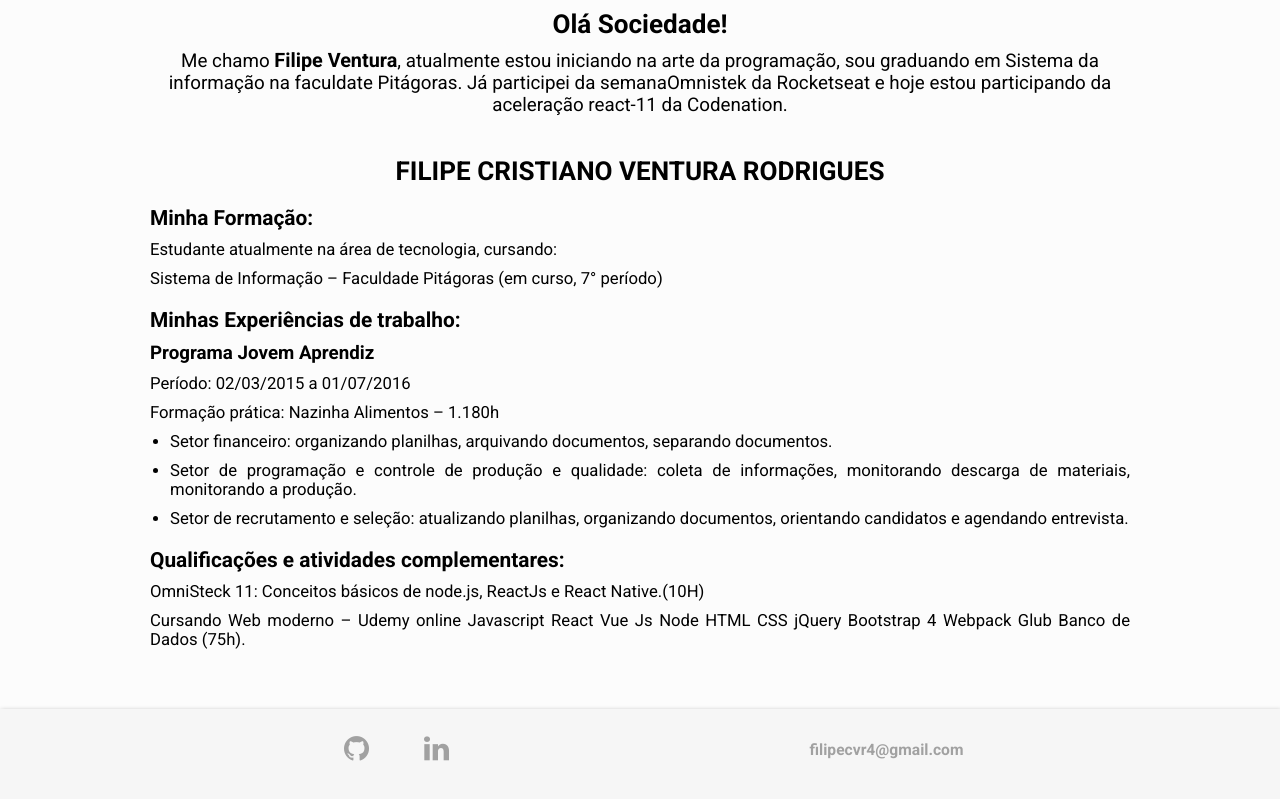
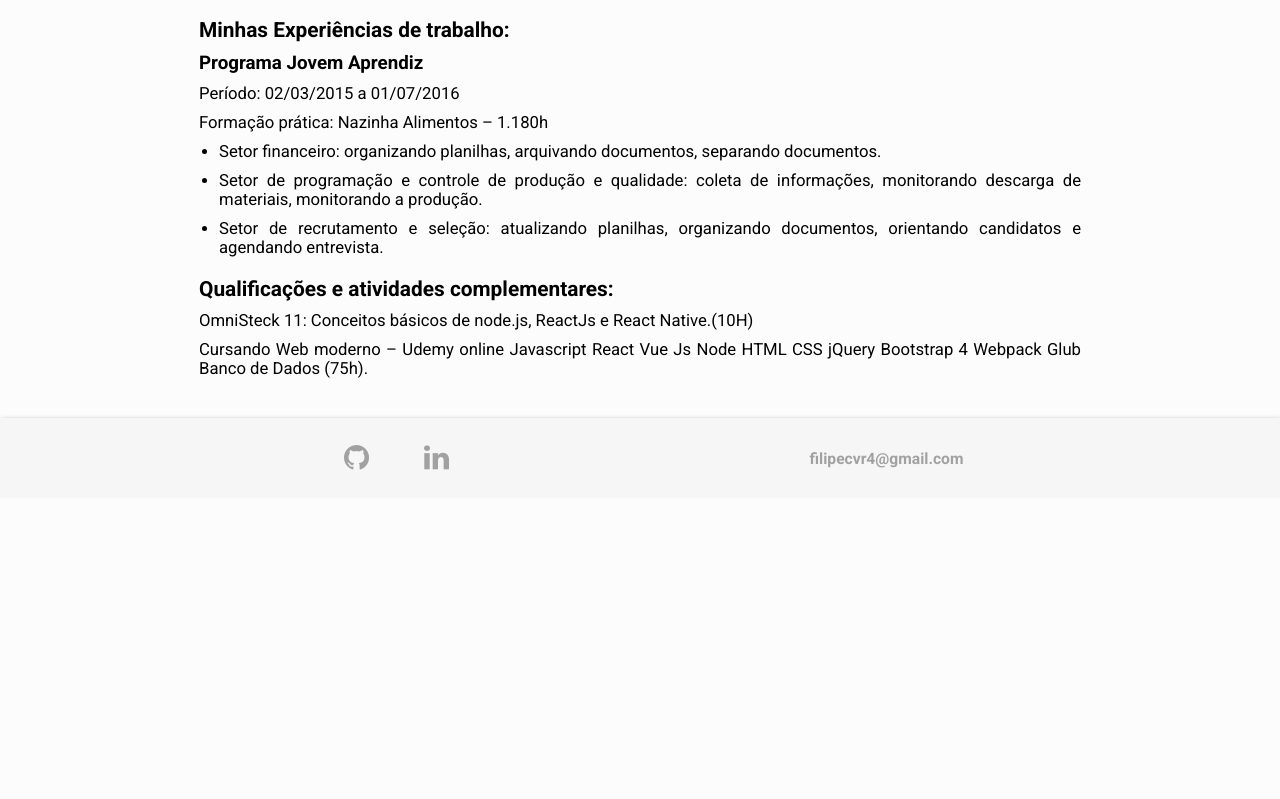
Before and after one commit to fcventura02/devVentura, a React (Create React App) app: page / in a window 1280 px wide. Shown: the part 491-1290 px from the top of the page. After the commit the page ends 989 px from the top, so only its background shows below. Built offline with nearby package versions, Linux system fonts and the light colour scheme.

Commit message:
alteração na disposição do footer

```diff
--- a/src/style.css
+++ b/src/style.css
@@ -16,6 +16,14 @@
     background-color: #fcfcfc;
 }
 
+main#root{
+    height: 100vh;
+    position: relative;
+    width: 100%;
+    display: flex;
+    flex-direction: column;
+}
+
 header.cabecalho{
     box-shadow: 1px 2px 5px rgba(0, 0, 0, 0.432);
     background-color: #f6f6f6;
@@ -31,13 +39,7 @@
     max-width: 980px;
     height: 60px;
 }
-/*
-main#root{
-    display: grid;
-    grid-template-columns: 1fr;
-    grid-template-rows: 10vh 80vh 10vh ;
-}
-*/
+
 .cabecalho h1{
     color: #2c2c2c;
     font-size: 2.4rem;
@@ -73,6 +75,7 @@
     margin-top: 20px;
     box-shadow: 1px 2px 5px rgba(0, 0, 0, 0.432);
     background-color: #f6f6f6;
+    margin: auto auto 0;
 }
 
 footer .container{
```
